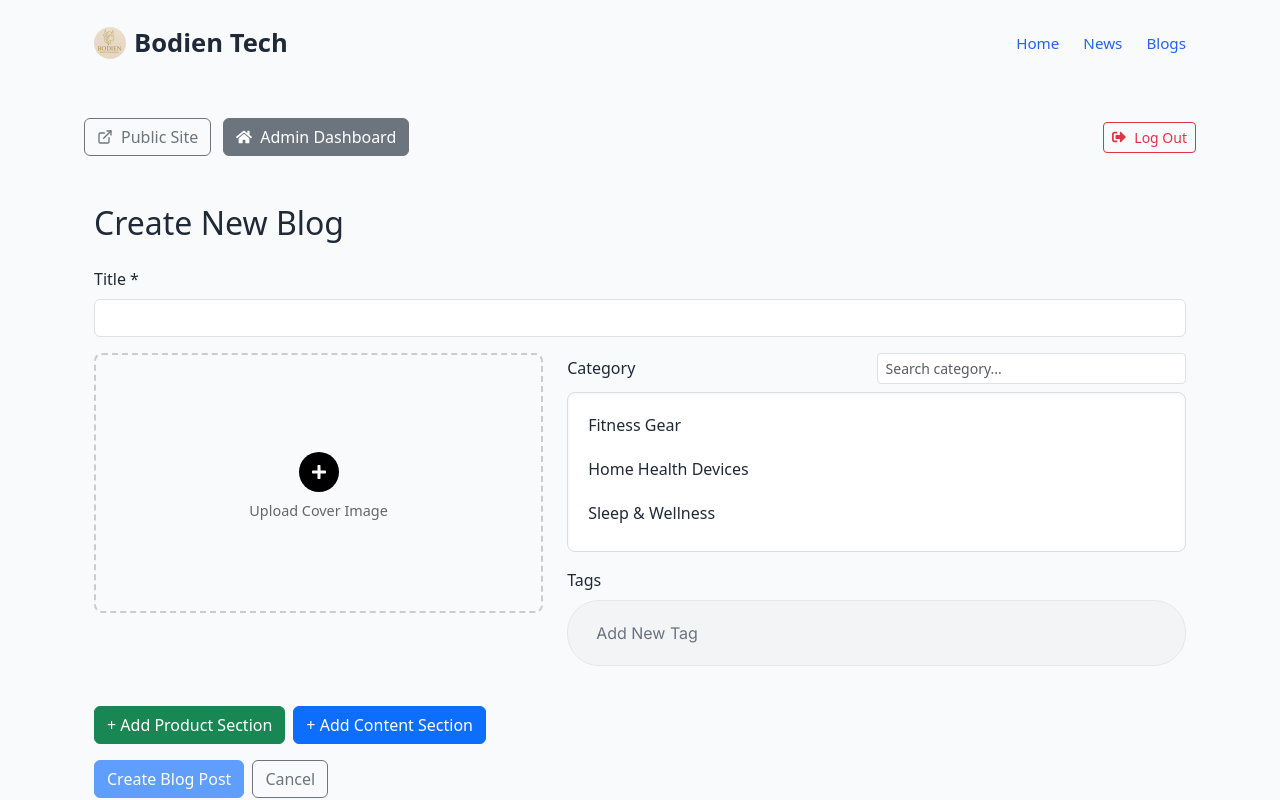
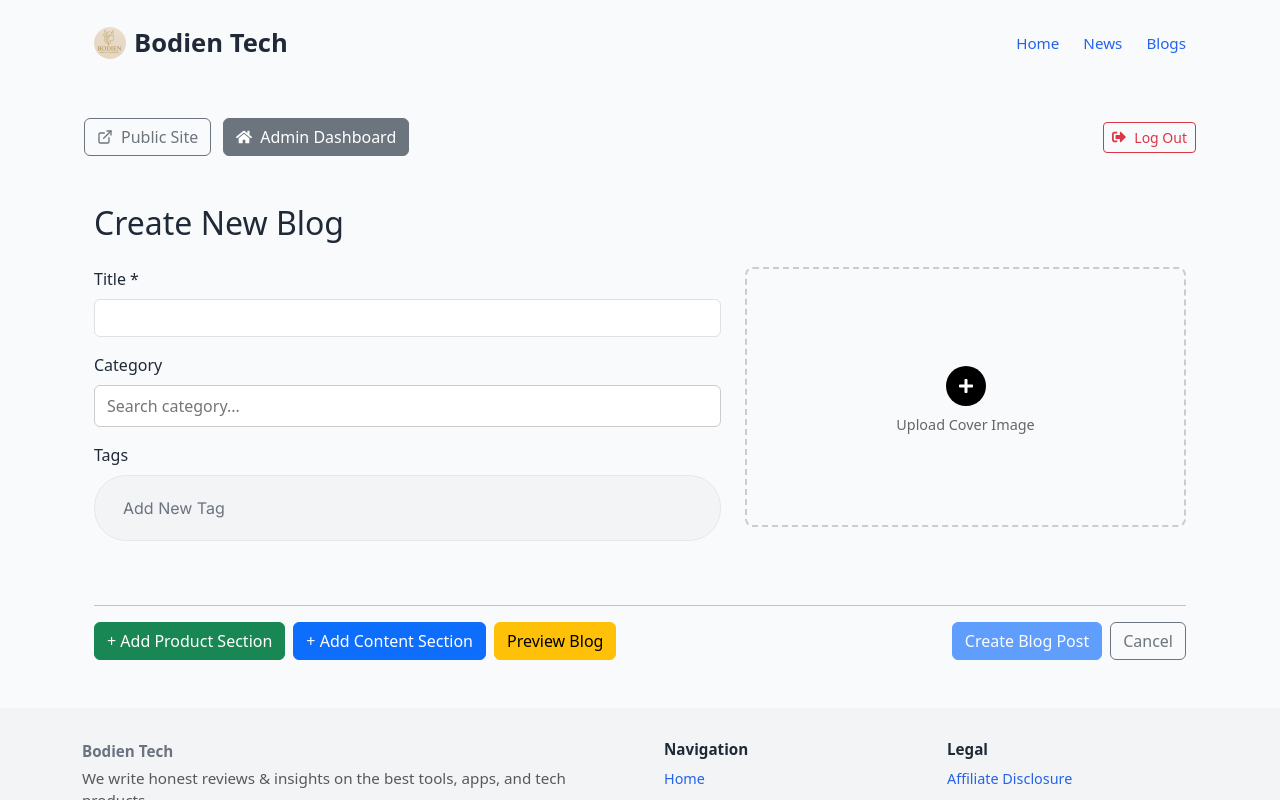
Before and after one commit to cuongla94/bodien, a Next.js app: page /admin/blogs/create in a window 1280 px wide. Shown: the top 800 px of the page. Built offline with nearby package versions, Linux system fonts and the light colour scheme.

Commit message:
Update BlogForm

```diff
--- a/src/components/BlogForm/BlogFormCategories/index.tsx
+++ b/src/components/BlogForm/BlogFormCategories/index.tsx
@@ -1,7 +1,12 @@
 import React, { useState, useEffect, useMemo } from 'react';
 import { Form } from 'react-bootstrap';
 import { BlogFormCategorySelections } from 'config/blog-config';
-import { CategoryListContainer } from './styles';
+import {
+  CategoryListContainer,
+  StyledInput,
+  CategoryOption,
+  InputWrapper,
+} from './styles';
 
 interface BlogFormCategoriesProps {
   editCategory: { title: string; value: string };
@@ -22,6 +27,7 @@ export const BlogFormCategories = ({
 
   useEffect(() => {
     setSelected(editCategory);
+    setSearch(editCategory.title || '');
   }, [editCategory]);
 
   const filtered = useMemo(() => {
@@ -30,70 +36,59 @@ export const BlogFormCategories = ({
     );
   }, [search]);
 
+  const capitalizeTitle = (str: string) => {
+    return str
+      .trim()
+      .split(' ')
+      .map((w) => w.charAt(0).toUpperCase() + w.slice(1).toLowerCase())
+      .join(' ');
+  };
+
   const handleSelect = (item: { title: string; value: string }) => {
     setSelected(item);
+    setSearch(item.title);
     onChange(item);
+  };
+
+  const handleInputBlur = () => {
+    if (!selected || selected.title !== search) {
+      const capitalized = capitalizeTitle(search);
+      const value = capitalized.toLowerCase().replace(/[^\w]+/g, '-');
+      const manualEntry = { title: capitalized, value };
+      setSelected(manualEntry);
+      onChange(manualEntry);
+    }
   };
 
   return (
     <Form.Group className="mb-3">
-      <div className="d-flex justify-content-between align-items-center mb-2">
-        <Form.Label className="mb-0 me-2">Category</Form.Label>
-        <div style={{ position: 'relative', width: '50%' }}>
-          <input
+      <Form.Label className="mb-2">Category</Form.Label>
+      <InputWrapper>
+        <StyledInput
           type="text"
           placeholder="Search category..."
           value={search}
           onChange={(e) => setSearch(e.target.value)}
-            className="form-control form-control-sm pe-4"
+          onBlur={handleInputBlur}
         />
         {search && (
-            <span
-              onClick={() => setSearch('')}
-              style={{
-                position: 'absolute',
-                right: 8,
-                top: '50%',
-                transform: 'translateY(-50%)',
-                cursor: 'pointer',
-                color: '#888',
-                fontWeight: 'bold',
-              }}
-            >
-              ×
-            </span>
-          )}
-        </div>
-      </div>
-
           <CategoryListContainer>
-        {filtered.length === 0 ? (
-          <div
-            style={{
-              height: '100%',
-              display: 'flex',
-              alignItems: 'center',
-              justifyContent: 'center',
-              color: '#6c757d',
-            }}
-          >
-            No results found
-          </div>
-        ) : (
+            {filtered.length > 0 ? (
               filtered.map((item) => (
-            <div
+                <CategoryOption
                   key={item.value}
-              className={`p-2 rounded mb-1 cursor-pointer ${
-                selected?.value === item.value ? 'bg-primary text-white' : 'hover-bg-light'
-              }`}
                   onClick={() => handleSelect(item)}
-              style={{ cursor: 'pointer' }}
+                  selected={selected?.value === item.value}
                 >
                   {item.title}
-            </div>
+                </CategoryOption>
               ))
+            ) : (
+              <div style={{ padding: '0.5rem', color: '#888' }}>No results found</div>
             )}
           </CategoryListContainer>
+        )}
+      </InputWrapper>
     </Form.Group>
   );
 };
--- a/src/components/BlogForm/BlogFormCategories/styles.ts
+++ b/src/components/BlogForm/BlogFormCategories/styles.ts
@@ -1,25 +1,42 @@
 import styled from 'styled-components';
 
+export const InputWrapper = styled.div`
+  position: relative;
+  width: 100%;
+`;
+
+export const StyledInput = styled.input`
+  width: 100%;
+  padding: 0.5rem 0.75rem;
+  border: 1px solid #ccc;
+  border-radius: 6px;
+  font-size: 1rem;
+
+  &:focus {
+    outline: none;
+    box-shadow: none;
+    border-color: #ccc;
+  }
+`;
+
 export const CategoryListContainer = styled.div`
-  max-height: 160px;
+  position: absolute;
+  top: 100%;
+  left: 0;
+  width: 100%;
+  max-height: 200px;
   overflow-y: auto;
-  padding: 0.75rem;
+  margin-top: 4px;
   border: 1px solid #ddd;
   border-radius: 8px;
   background-color: #fff;
-  box-shadow: inset 0 1px 3px rgba(0, 0, 0, 0.05);
-  transition: box-shadow 0.2s ease;
-  scroll-behavior: smooth;
+  z-index: 1000;
+  box-shadow: 0 4px 12px rgba(0, 0, 0, 0.08);
 
-  &:hover {
-    box-shadow: inset 0 2px 6px rgba(0, 0, 0, 0.08);
-  }
-
-  /* Firefox scrollbar */
+  /* Scrollbar styles */
   scrollbar-width: thin;
   scrollbar-color: #bbb #f5f5f5;
 
-  /* Webkit scrollbar */
   &::-webkit-scrollbar {
     width: 8px;
   }
@@ -38,3 +55,15 @@ export const CategoryListContainer = styled.div`
     background: linear-gradient(to bottom, #ff2689, #5e7ffb);
   }
 `;
+
+export const CategoryOption = styled.div<{ selected?: boolean }>`
+  padding: 0.75rem 1rem;
+  cursor: pointer;
+  font-size: 1rem;
+  background-color: ${({ selected }) => (selected ? '#0d6efd' : 'transparent')};
+  color: ${({ selected }) => (selected ? '#fff' : '#212529')};
+
+  &:hover {
+    background-color: ${({ selected }) => (selected ? '#0d6efd' : '#f8f9fa')};
+  }
+`;
--- a/src/components/BlogForm/BlogFormCoverImage/index.tsx
+++ b/src/components/BlogForm/BlogFormCoverImage/index.tsx
@@ -14,7 +14,7 @@ export const BlogFormCoverImage = ({ formData, setFormData, handleFileChange })
   };
 
   return (
-    <Form.Group className="mb-3 w-100">
+    <Form.Group className="mb-3 w-100" style={{ position: 'relative' }}>
       <Form.Control
         type="file"
         accept="image/*"
@@ -23,13 +23,26 @@ export const BlogFormCoverImage = ({ formData, setFormData, handleFileChange })
         style={{ display: 'none' }}
       />
 
-      <label htmlFor="cover-upload" style={{ cursor: 'pointer', width: '100%' }}>
-        {formData.coverPreview ? (
-          <FullWidthWrapper>
+      {formData.coverPreview ? (
+        <FullWidthWrapper>
+          {/* Only the image is wrapped in the label */}
+          <label htmlFor="cover-upload" style={{ cursor: 'pointer', display: 'block' }}>
             <CoverImagePreview src={formData.coverPreview} alt="Cover Preview" />
-            <RemoveIcon onClick={removeCoverImage}>×</RemoveIcon>
-          </FullWidthWrapper>
-        ) : (
+          </label>
+
+          {/* Remove button OUTSIDE the label, absolutely positioned */}
+          <RemoveIcon
+            onClick={(e) => {
+              e.preventDefault(); // Prevent label activation
+              e.stopPropagation();
+              removeCoverImage();
+            }}
+          >
+            ×
+          </RemoveIcon>
+        </FullWidthWrapper>
+      ) : (
+        <label htmlFor="cover-upload" style={{ cursor: 'pointer', width: '100%' }}>
           <UploadArea>
             <UploadIconButton>
               <FaPlus size={16} color="#fff" />
@@ -38,8 +51,8 @@ export const BlogFormCoverImage = ({ formData, setFormData, handleFileChange })
               Upload Cover Image
             </div>
           </UploadArea>
-        )}
-      </label>
+        </label>
+      )}
     </Form.Group>
   );
 };
--- a/src/components/BlogForm/BlogFormCoverImage/styles.ts
+++ b/src/components/BlogForm/BlogFormCoverImage/styles.ts
@@ -1,26 +1,26 @@
 import styled from 'styled-components';
 
-export const CoverWrapper = styled.div`
+export const FullWidthWrapper = styled.div`
   position: relative;
   width: 100%;
   max-width: 100%;
-  aspect-ratio: 4 / 5;
-  border-radius: 8px;
+  height: 260px; /* Match UploadArea for consistency */
   overflow: hidden;
   border: 1px solid #ddd;
+  border-radius: 8px;
 `;
 
 export const CoverImagePreview = styled.img`
   width: 100%;
   height: 100%;
-  object-fit: cover;
+  object-fit: contain; /* Prevent overflow */
   border-radius: 8px;
 `;
 
 export const UploadArea = styled.div`
   width: 100%;
   max-width: 100%;
-  height: 260px; /* ✅ Reduce height */
+  height: 260px;
   border: 2px dashed #ccc;
   border-radius: 8px;
   display: flex;
@@ -52,31 +52,24 @@ export const UploadIconButton = styled.div`
   justify-content: center;
 
   svg {
-    color: white; /* ✅ ensure child icons get white fallback */
+    color: white;
   }
 `;
-
 
 export const RemoveIcon = styled.div`
   position: absolute;
   top: 8px;
   right: 8px;
+  width: 32px;
+  height: 32px;
   background: white;
   border-radius: 50%;
-  padding: 4px 8px;
   font-size: 18px;
   font-weight: bold;
   color: red;
   cursor: pointer;
   box-shadow: 0 1px 3px rgba(0, 0, 0, 0.2);
+  display: flex;
+  align-items: center;
+  justify-content: center;
 `;
-
-export const FullWidthWrapper = styled.div`
-  position: relative;
-  width: 100%;
-  max-width: 100%;
-  aspect-ratio: 4 / 5;
-  overflow: hidden;
-  border: 1px solid #ddd;
-  border-radius: 8px;
-`;
--- /dev/null
+++ b/src/components/BlogForm/BlogFormPreview/index.tsx
@@ -0,0 +1,108 @@
+import React from 'react';
+import Image from 'next/image';
+
+import {
+  SectionWrapper,
+  ProductWrapper,
+  ImageWrapper,
+  ContentWrapper,
+  Title,
+  Description,
+  LinksWrapper,
+} from './styles';
+import { BlogModal } from 'components/Blog/BlogModal';
+
+interface BlogFormPreviewProps {
+  isOpen: boolean;
+  onClose: () => void;
+  formData: {
+    title: string;
+    coverPreview?: string;
+    sections: {
+      _type: 'content' | 'product';
+      _key?: string;
+      name?: string;
+      description?: string;
+      content?: any;
+      imagePreview?: string;
+      image?: { asset?: { url: string } };
+      affiliateLinks?: { label: string; url: string }[];
+    }[];
+  };
+}
+
+export const BlogFormPreview: React.FC<BlogFormPreviewProps> = ({
+  isOpen,
+  onClose,
+  formData,
+}) => {
+  if (!formData) return null;
+
+  return (
+    <BlogModal isOpen={isOpen} onClose={onClose}>
+      <div style={{ width: '100%' }}>
+        <Title>{formData.title}</Title>
+        {formData.sections.map((section, idx) => {
+          const key = section._key || `section-${idx}`;
+          const imagePreview = section.imagePreview || section.image?.asset?.url || '';
+
+          if (section._type === 'content') {
+            return (
+              <SectionWrapper key={key}>
+                <Description
+                  dangerouslySetInnerHTML={{
+                    __html: section.description || '',
+                  }}
+                />
+              </SectionWrapper>
+            );
+          }
+
+          if (section._type === 'product') {
+            return (
+              <ProductWrapper key={key}>
+                {imagePreview && (
+                  <ImageWrapper>
+                    <Image
+                      src={imagePreview}
+                      alt={section.name || 'Product'}
+                      width={200}
+                      height={200}
+                      objectFit="contain"
+                    />
+                  </ImageWrapper>
+                )}
+
+                <ContentWrapper>
+                  {section.description && (
+                    <Description
+                      dangerouslySetInnerHTML={{ __html: section.description }}
+                    />
+                  )}
+
+                  {section.affiliateLinks?.length > 0 && (
+                    <LinksWrapper>
+                      {section.affiliateLinks.map((link, i) => (
+                        <a
+                          key={i}
+                          href={link.url}
+                          target="_blank"
+                          rel="noopener noreferrer"
+                          className="btn btn-sm btn-outline-primary"
+                        >
+                          {link.label}
+                        </a>
+                      ))}
+                    </LinksWrapper>
+                  )}
+                </ContentWrapper>
+              </ProductWrapper>
+            );
+          }
+
+          return null;
+        })}
+      </div>
+    </BlogModal>
+  );
+};
--- /dev/null
+++ b/src/components/BlogForm/BlogFormPreview/styles.ts
@@ -0,0 +1,64 @@
+// from your message:
+import styled from 'styled-components';
+
+export const SectionWrapper = styled.div`
+  margin-bottom: 2rem;
+`;
+
+export const ProductWrapper = styled.div`
+  display: flex;
+  flex-direction: column;
+  gap: 1.5rem;
+  margin-bottom: 2rem;
+
+  @media (min-width: 768px) {
+    flex-direction: row;
+    align-items: center;
+  }
+`;
+
+export const ImageWrapper = styled.div`
+  flex-shrink: 0;
+  text-align: center;
+  box-shadow: 0 2px 6px rgba(0, 0, 0, 0.08);
+  border-radius: 8px;
+  overflow: hidden;
+  display: inline-block;
+
+  img {
+    border-radius: 8px;
+    object-fit: contain;
+  }
+`;
+
+export const ContentWrapper = styled.div`
+  flex: 1;
+  display: flex;
+  flex-direction: column;
+  justify-content: center;
+  text-align: start;
+`;
+
+export const Title = styled.h4`
+  margin-bottom: 0.5rem;
+`;
+
+export const Description = styled.p`
+  color: ${({ theme }) => theme.subTextColor};
+  margin: 0;
+
+  p {
+    margin-bottom: 5px;
+  }
+`;
+
+export const LinksWrapper = styled.div`
+  display: flex;
+  flex-wrap: wrap;
+  gap: 0.5rem;
+  margin-top: 5px;
+
+  a {
+    font-size: 0.875rem;
+  }
+`;
--- a/src/components/BlogForm/index.tsx
+++ b/src/components/BlogForm/index.tsx
@@ -1,5 +1,5 @@
 import { useState, useEffect, useRef } from 'react';
-import { Form, Button, Container } from 'react-bootstrap';
+import { Form, Button, Container, Row, Col } from 'react-bootstrap';
 import { useRouter } from 'next/router';
 import axios from 'axios';
 import { BlogFormData } from 'config/blog-config';
@@ -10,6 +10,7 @@ import { BlogFormTags } from './BlogFormTags';
 import { BlogFormSections } from './BlogFormSections';
 import { BlogFormCategories } from './BlogFormCategories';
 import { Toast } from 'common/Toast';
+import { BlogFormPreview } from './BlogFormPreview'; // <-- NEW IMPORT
 
 export const BlogForm = ({ mode = 'create', initialData = null }) => {
   const router = useRouter();
@@ -26,6 +27,7 @@ export const BlogForm = ({ mode = 'create', initialData = null }) => {
   const [toast, setToast] = useState(null);
   const [tagInput, setTagInput] = useState('');
   const [tags, setTags] = useState([]);
+  const [isPreviewOpen, setIsPreviewOpen] = useState(false); // <-- NEW STATE
   const sectionRefs = useRef([]);
 
   useEffect(() => {
@@ -257,6 +259,8 @@ export const BlogForm = ({ mode = 'create', initialData = null }) => {
       )}
 
       <Form onSubmit={handleSubmit}>
+<Row className="mb-4">
+  <Col md={7}>
     <Form.Group className="mb-3">
       <Form.Label>Title *</Form.Label>
       <Form.Control
@@ -268,30 +272,30 @@ export const BlogForm = ({ mode = 'create', initialData = null }) => {
       />
     </Form.Group>
 
-        <div className="d-flex gap-4 mb-4 align-items-start flex-wrap">
-          <div className="flex-grow-1" style={{ minWidth: 250 }}>
-            <BlogFormCoverImage
-              formData={formData}
-              setFormData={setFormData}
-              handleFileChange={handleFileChange}
-            />
-          </div>
-
-          <div className="flex-grow-1" style={{ minWidth: 250 }}>
     <BlogFormCategories
       editCategory={formData.category}
       onChange={(categoryObj) =>
         setFormData(prev => ({ ...prev, category: categoryObj }))
       }
     />
+
     <BlogFormTags
       tags={tags}
       setTags={setTags}
       tagInput={tagInput}
       setTagInput={setTagInput}
     />
-          </div>
-        </div>
+  </Col>
+
+  <Col md={5}>
+    <BlogFormCoverImage
+      formData={formData}
+      setFormData={setFormData}
+      handleFileChange={handleFileChange}
+    />
+  </Col>
+</Row>
+
 
         <BlogFormSections
           formData={formData}
@@ -307,17 +311,21 @@ export const BlogForm = ({ mode = 'create', initialData = null }) => {
           mode={mode}
           sectionRefs={sectionRefs}
         />
-
-        <div className="mb-3 d-flex gap-2">
+        <hr className="mt-5" />
+        <div className="d-flex justify-content-between align-items-center mb-4">
+          <div className="d-flex gap-2 flex-wrap">
             <Button variant="success" onClick={addProductSection}>
               + Add Product Section
             </Button>
             <Button variant="primary" onClick={addContentSection}>
               + Add Content Section
             </Button>
+            <Button variant="warning" onClick={() => setIsPreviewOpen(true)}>
+              Preview Blog
+            </Button>
           </div>
 
-        <div className="d-flex gap-2 mb-4">
+          <div className="d-flex gap-2">
             <Button type="submit" variant="primary" disabled={isSubmitting || !formData.title}>
               {mode === 'edit' ? 'Update Blog Post' : 'Create Blog Post'}
             </Button>
@@ -325,7 +333,15 @@ export const BlogForm = ({ mode = 'create', initialData = null }) => {
               Cancel
             </Button>
           </div>
+        </div>
       </Form>
+
+      {/* Blog Preview Modal */}
+      <BlogFormPreview
+        isOpen={isPreviewOpen}
+        onClose={() => setIsPreviewOpen(false)}
+        formData={formData}
+      />
     </Container>
   );
 };
--- a/src/types/blog.ts
+++ b/src/types/blog.ts
@@ -18,6 +18,7 @@ export interface IBlogAnalytics {
 }
 
 export interface IBlogPost {
+  featured: unknown;
   _id: string;
   _type?: 'blog';
   title: string;
```
Also changed, not shown: src/components/BlogForm/BlogFormSections/index.tsx (+17 -14 lines), src/components/CardItem/styles.ts (+24 -13 lines). Lines whose indentation alone changed are shown as unchanged.
